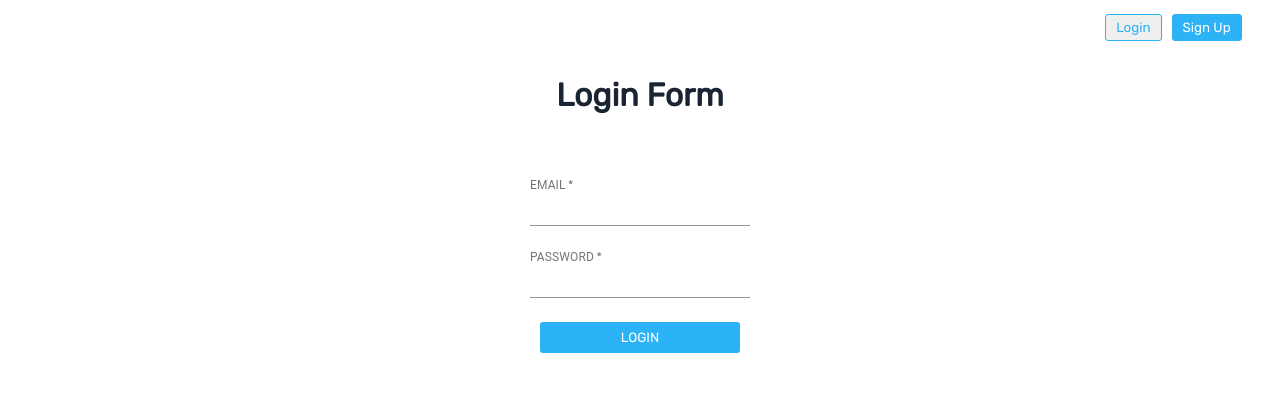
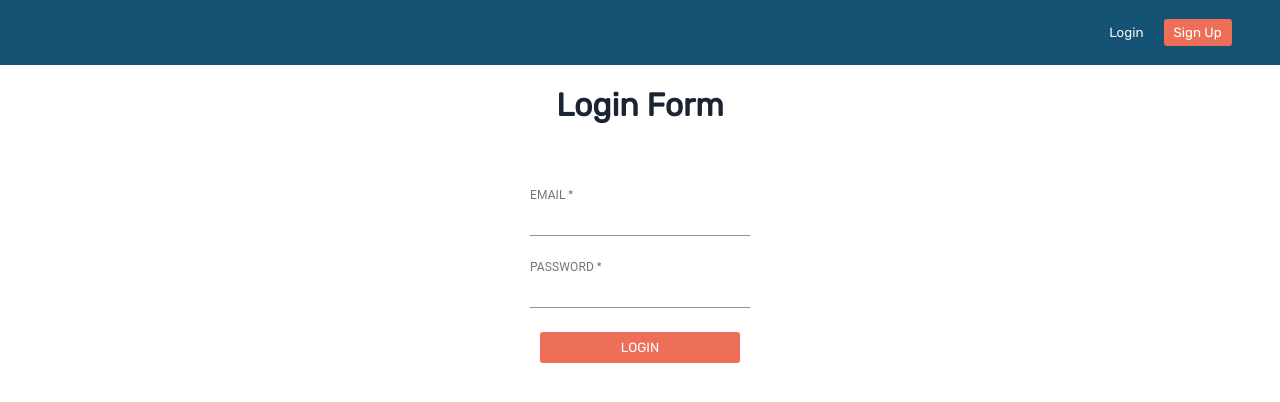
Before and after one commit to vivivilen/Todo-App, a React (Create React App) app: page /login in a window 1280 px wide. Shown: the top 402 px of the page. Built offline with nearby package versions, Linux system fonts and the light colour scheme.

Commit message:
fix bug at todolist

```diff
--- a/src/App.css
+++ b/src/App.css
@@ -6,7 +6,7 @@
 .input-container .input-box {
   padding: 8px;
   border-radius: 3px;
-  width: 35%;
+  width: 30%;
   border: 1px solid grey;
   margin-right: 10px;
 }
@@ -15,13 +15,21 @@
   outline: none;
 }
 
+.input-container .input-title {
+  width: 20%;
+}
+
+.input-container .input-desc {
+  width: 25%;
+}
+
 .input-container .btn-add {
   padding: 8px;
   border-radius: 3px;
   cursor: pointer;
   border: none;
   color: white;
-  background: #14AAF5;
+  background: #ee6f57;
 }
 
 .input-container .btn-add:focus {
@@ -29,7 +37,7 @@
 }
 
 .input-container .btn-add:hover {
-  background: #2cb3f6;
+  background: #ec5b40;
 }
 
 .todo-list-container {
@@ -40,7 +48,7 @@
   position: relative;
   padding: 8px;
   margin: auto;
-  width: 42%;
+  width: 38%;
   display: -webkit-box;
   display: -ms-flexbox;
   display: flex;
@@ -128,11 +136,11 @@
   border: none;
   border-radius: 3px;
   color: white;
-  background: #2cb3f6;
+  background: #ee6f57;
 }
 
 .login-form-container button:hover {
-  background: #14aaf5;
+  background: #ec5b40;
 }
 
 .login-form-container button:focus {
@@ -143,7 +151,7 @@
   display: -webkit-box;
   display: -ms-flexbox;
   display: flex;
-  height: 55px;
+  height: 65px;
   -webkit-box-align: center;
       -ms-flex-align: center;
           align-items: center;
@@ -154,6 +162,13 @@
   -webkit-box-pack: end;
       -ms-flex-pack: end;
           justify-content: flex-end;
+  background: #145374;
+}
+
+.btn-container span {
+  position: relative;
+  right: 4%;
+  color: #f6f5f5;
 }
 
 .btn-container .btn {
@@ -162,20 +177,31 @@
   margin-left: 10px;
 }
 
-.btn-container .btn .btn-signup {
-  background: #2cb3f6;
+.btn-container .btn .btn-signup, .btn-container .btn .btn-logout {
+  background: #ee6f57;
   color: white;
 }
 
 .btn-container .btn .btn-login {
-  color: #2cb3f6;
+  color: #f6f5f5;
+  background: #145374;
+  -webkit-transition: 0.3s ease-in-out;
+  transition: 0.3s ease-in-out;
+}
+
+.btn-container .btn .btn-login:hover {
+  background: #ee6f57;
+}
+
+.btn-container .btn .hide-btn {
+  display: none;
 }
 
 .btn-container .btn button {
   cursor: pointer;
-  padding: 5px 10px;
+  padding: 6px 10px;
   border-radius: 3px;
-  border: 1px solid #2CB3F6;
+  border: none;
 }
 
 .btn-container .btn button:focus {
@@ -218,11 +244,11 @@
   border: none;
   border-radius: 3px;
   color: white;
-  background: #2cb3f6;
+  background: #ee6f57;
 }
 
 .signup-form-container button:hover {
-  background: #14aaf5;
+  background: #ec5b40;
 }
 
 .signup-form-container button:focus {
--- a/src/Component/ButtonLoginSignUp.js
+++ b/src/Component/ButtonLoginSignUp.js
@@ -1,18 +1,35 @@
-import React from "react";
+import React, { useContext } from "react";
+import { useHistory } from 'react-router-dom';
 import { Link } from "react-router-dom";
+import { GlobalContext } from '../Context/GlobalContext';
 
 const ButtonLoginSignUp = () => {
+  const { isLogin, setIsLogin } = useContext(GlobalContext);
+  // const getName = JSON.parse(localStorage.getItem('dataUser')).name;
+
+  const history = useHistory();
+
+  const logout = () => {
+    setIsLogin(false);
+    localStorage.clear();
+    history.push('/login');
+  }
+
   return (
     <div className="btn-container">
+      {/* <span>Hi, {getName} !</span> */}
       <div className="btn">
         <Link to="/login">
-          <button className="btn-login">Login</button>
+          <button className={isLogin ? "btn-login hide-btn" : "btn-login"}>Login</button>
         </Link>
       </div>
       <div className="btn">
         <Link to="/signup">
-          <button className="btn-signup">Sign Up</button>
+          <button className={isLogin ? "btn-signup hide-btn" : "btn-signup"}>Sign Up</button>
         </Link>
+      </div>
+      <div className="btn">
+        <button onClick={logout} className={isLogin ? "btn-logout" : "btn-logout hide-btn"}>Logout</button>
       </div>
     </div>
   );
--- a/src/Component/InputField.js
+++ b/src/Component/InputField.js
@@ -1,18 +1,14 @@
-import React, { useEffect, useContext } from 'react'
+import React, { useEffect, useContext, useState } from 'react'
 import '../App.css';
 import axios from 'axios';
 import { GlobalContext } from '../Context/GlobalContext';
 
 export const InputField = () => {
-    const { todo, setTodo, data, setData, token } = useContext(GlobalContext);
-
-    useEffect(() => {
-        // console.log('This is useEffect');
-        console.log(token)
-    }, [todo])
+    const { token, todo } = useContext(GlobalContext);
+    const [title, setTitle] = useState('');
 
     const handleChange = e => {
-        setTodo(e.target.value);
+        setTitle(e.target.value)
     }
 
     const handleSubmit = (e) => {
@@ -20,29 +16,27 @@ export const InputField = () => {
 
         const url = 'http://127.0.0.1:8000/todos/';
 
-        // axios.post(url, {
-        //     title: todo,
-        //     description: 'for testing purpose',
-        // }).catch(err => console.log(err))
-        //     .then(response => {
-        //         data === null ? window.location.reload() : console.log('input: ', response)
-        //     })
-        // setTodo('');
-
         axios.post(url, {
-            title: todo,
-            description: 'For testing purpose'
+            title: title,
+            description: 'todo list'
         }, {
             headers: {
                 'Content-Type': 'application/json',
                 'Authorization': `${token}`
             }
-        }).then(res => console.log(res))
+        }).then(res => {
+            console.log(res);
+            // if (todo === null) {
+            //     window.location.reload();
+            // }
+        }   ).catch(err => alert(err))
+        setTitle('');
     }
 
     return (
         <form className="input-container" onSubmit={handleSubmit}>
-            <input type="text" className="input-box" placeholder="Your to-do list" value={todo} onChange={handleChange} />
+            <input type="text" className="input-box" placeholder="Your to-do list"
+                value={title} name="title" onChange={handleChange} />
             <button className="btn-add">Add todo</button>
         </form>
     )
--- a/src/Component/LoginPage.js
+++ b/src/Component/LoginPage.js
@@ -6,7 +6,7 @@ import { GlobalContext } from '../Context/GlobalContext';
 // import { Redirect } from 'react-router-dom'
 
 const LoginPage = () => {
-    const { token, setToken, setDataUser, dataUser } = useContext(GlobalContext);
+    const { token, setToken, setDataUser, dataUser, setIsLogin } = useContext(GlobalContext);
     const history = useHistory();
 
     const [email, setEmail] = useState('');
@@ -32,6 +32,7 @@ const LoginPage = () => {
             email: email,
             password: password
         }).then(res => {
+            setIsLogin(true);
             alert('Login success!');
             localStorage.setItem('token', res.data.data.token);
             localStorage.setItem('dataUser', JSON.stringify(res.data.data.user));
--- a/src/Component/Todo.js
+++ b/src/Component/Todo.js
@@ -7,7 +7,7 @@ const Todo = () => {
         <div className="todo">
             <h1>To-do List</h1>
             <InputField />
-            {/* <TodoList /> */}
+            <TodoList />
         </div>
     )
 }
--- a/src/Component/TodoList.js
+++ b/src/Component/TodoList.js
@@ -1,21 +1,50 @@
 import React, { useEffect, useState, useContext } from 'react';
 import '../App.css';
 import axios from 'axios';
+import {useHistory} from 'react-router-dom';
 import { DeleteOutlined } from '@ant-design/icons';
 import {GlobalContext} from '../Context/GlobalContext';
 
 export const TodoList = () => {
     const [isCheck, setIsCheck] = useState(Boolean);
-    const { data, getTodos } = useContext(GlobalContext);
+    const { token, setIsLogin } = useContext(GlobalContext);
+    const [todo, setTodo] = useState([]);
+    const [isLoading, setLoading] = useState(true);
+
+    const history = useHistory();
 
     useEffect(() => {
         getTodos();
-    }, [data])
+    }, [isLoading])
+
+    const getTodos = () => {
+        axios.get('http://127.0.0.1:8000/todos/', {
+          headers: {
+            "Content-Type": "application/json",
+            "Authorization": `${token}`}
+        }).then(res => {
+            setTodo(res.data.data)
+            setLoading(false)
+            if(localStorage.getItem('token')) {
+                setIsLogin(true)
+            }
+        }).catch(err => {
+            alert(err.response.data.message);
+            history.push('/login');
+        })
+    }
 
     const deleteRequest = (id) => {
-        axios.delete(`http://127.0.0.1:8000/todos/${id}`)
-            .catch(err => console.log(err))
-            .then(response => console.log(response))
+        axios.delete(`http://127.0.0.1:8000/todos/${id}`, {
+            headers: {
+                'Content-Type': 'application/json',
+                'Authorization': `${token}`
+            }
+        })
+            .catch(err => {console.log(err)})
+            .then(response => {
+                setLoading(true);
+                console.log(response)})
     }
 
     const handleChange = (index) => {
@@ -29,6 +58,11 @@ export const TodoList = () => {
             title: index.title,
             description: index.description,
             is_completed: isCheck
+        }, {
+            headers: {
+                'Content-Type': 'application/json',
+                'Authorization': `${token}`
+            }
         }).catch(err => console.log(err))
             .then(response => {
                 // console.log(response.data.data)
@@ -37,15 +71,14 @@ export const TodoList = () => {
     }
 
     return (
-        // console.log(data),
-        data !== null ?
+        todo !== null ?
             <div className="todo-list-container">
-                {data.map(i => (
-                    <ul className="todo-list" key={i.Id}>
+                {todo.map(i => (
+                    <ul className="todo-list" key={i.todo_id}>
                         <input type="checkbox" className="check-box"
                             onChange={() => handleChange(i)} checked={i.is_completed} />
                         <li className={i.is_completed === true ? "checked-box-list" : ""} onClick={()=>console.log(i.is_completed)}>{i.title}</li>
-                        <span><DeleteOutlined style={{ fontSize: '20px' }} onClick={() => deleteRequest(i.Id)} /></span>
+                        <span><DeleteOutlined style={{ fontSize: '20px' }} onClick={() => deleteRequest(i.todo_id)} /></span>
                     </ul>
                 ))}
             </div> : <div className="no-data">No to-do list at the moment</div>
--- a/src/Context/GlobalContext.js
+++ b/src/Context/GlobalContext.js
@@ -1,25 +1,14 @@
 import React, { createContext, useState } from 'react';
-import axios from 'axios';
 
 export const GlobalContext = createContext();
 
 export const GlobalProvider = (props) => {
-    const [todo, setTodo] = useState([]);
     const [dataUser, setDataUser] = useState({});
-    const [token, setToken] = useState('');
-
-    const getTodos = () => {
-        axios.get('http://127.0.0.1:8000/todos/', {
-          headers: {
-            "Content-Type": "application/json",
-            "Authorization": `${token}`}
-        })
-        .then(res => console.log(res))
-        .catch(err => console.log('error: ', err))
-    }
+    const [isLogin, setIsLogin] = useState(false);
+    const [token, setToken] = useState(localStorage.getItem('token'));
 
     return (
-        <GlobalContext.Provider value={{ todo, setTodo, dataUser, setDataUser, getTodos, token, setToken }}>
+        <GlobalContext.Provider value={{ dataUser, setDataUser, token, setToken, isLogin, setIsLogin }}>
             {props.children}
         </GlobalContext.Provider>
     )
--- a/src/SCSS/_buttonLoginSignUp.scss
+++ b/src/SCSS/_buttonLoginSignUp.scss
@@ -1,31 +1,50 @@
 .btn-container {
     display: flex;
-    height: 55px;
+    height: 65px;
     align-items: center;
     flex-direction: row;
     // border: 1px solid red;
     justify-content: flex-end;
+    background: #145374;
+
+    span {
+        // border: 1px solid black;
+        position: relative;
+        right: 4%;
+        color: #f6f5f5;
+    }
 
     .btn {
         position: relative;
         right: 3%;
         margin-left: 10px;
 
-        .btn-signup {
-            background: #2cb3f6;
+        .btn-signup, .btn-logout {
+            background: #ee6f57;
             color: white;
             // border: 1px solid black;
         }
 
         .btn-login {
-            color: #2cb3f6;
+            color: #f6f5f5;
+            background: #145374;
+            transition: 0.3s ease-in-out;
+
+            &:hover {
+                background: #ee6f57;
+            }
+        }
+
+        .hide-btn{
+            display: none;
         }
 
         button {
             cursor: pointer;
-            padding: 5px 10px;
+            padding: 6px 10px;
             border-radius: 3px;
-            border: 1px solid #2CB3F6;
+            border: none;
+            // border: 1px solid #ee6f57;
 
             &:focus {
                 outline: none;
--- a/src/SCSS/_loginPage.scss
+++ b/src/SCSS/_loginPage.scss
@@ -24,10 +24,10 @@
         border: none;
         border-radius: 3px;
         color: white;
-        background: #2cb3f6;
+        background: #ee6f57;
 
         &:hover {
-            background: darken(#2cb3f6, 5%);
+            background: darken(#ee6f57, 5%);
         }
 
         &:focus {
--- a/src/SCSS/_signUpPage.scss
+++ b/src/SCSS/_signUpPage.scss
@@ -36,10 +36,10 @@
         border: none;
         border-radius: 3px;
         color: white;
-        background: #2cb3f6;
+        background: #ee6f57;
 
         &:hover {
-            background: darken(#2cb3f6, 5%);
+            background: darken(#ee6f57, 5%);
         }
 
         &:focus {
--- a/src/SCSS/_todoList.scss
+++ b/src/SCSS/_todoList.scss
@@ -6,7 +6,7 @@
         position: relative;
         padding: 8px;
         margin: auto;
-        width: 42%;
+        width: 38%;
         // border: 1px solid black;
         display: flex;
         flex-direction: row;
```
Also changed, not shown: src/SCSS/_inputField.scss (+11 -3 lines), 1 other file (tests, documents, lock files or other folders).
